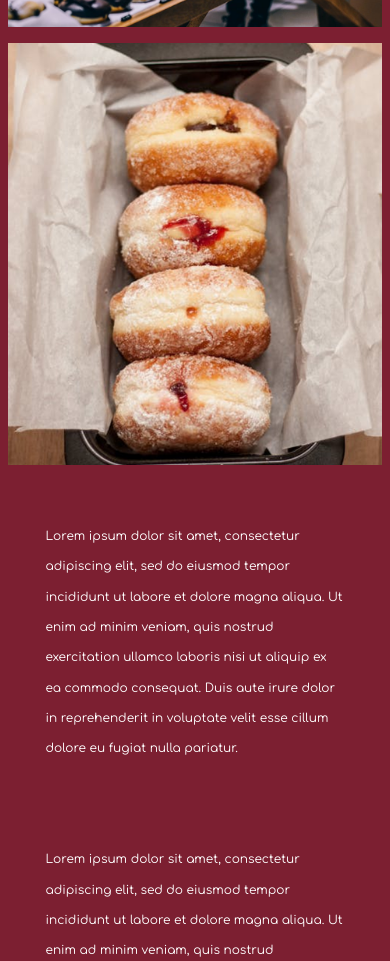
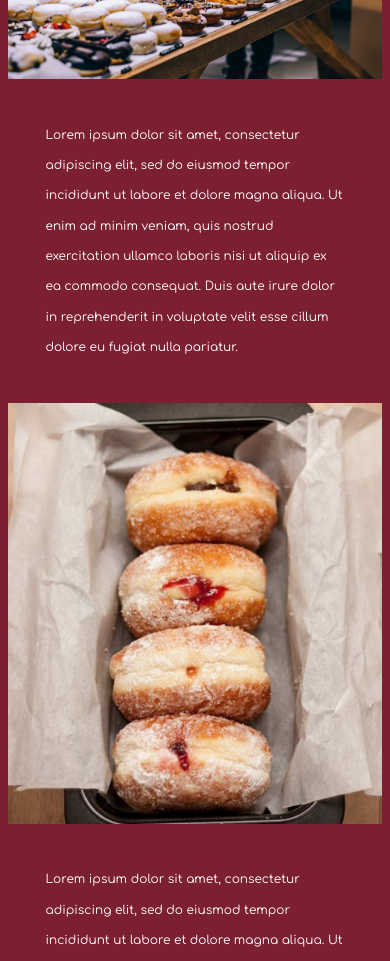
Before and after one commit to henrikySena/Mussie, a plain HTML site: page mussie/index.html in a window 390 px wide. Shown: the part 2320-3281 px from the top of the page. Drawn offline with Linux system fonts and the light colour scheme.

Commit message:
Add files via upload

```diff
--- a/mussie/index.html
+++ b/mussie/index.html
@@ -148,18 +148,22 @@
 
 
     <section id="sobre" class="grid-container">
+
         <div class="text-box">
             <p>Lorem ipsum dolor sit amet, consectetur adipiscing elit,
                 sed do eiusmod tempor incididunt ut labore et dolore magna aliqua.
                 Ut enim ad minim veniam, quis nostrud exercitation ullamco laboris
                 nisi ut aliquip ex ea commodo consequat. </p>
         </div>
+
         <div class="image-box">
             <img src="imgs/sobre/Frame 18.png" alt="Vitrine de donuts">
         </div>
-        <div class="image-box large">
+
+        <div class="image-box">
             <img src="imgs/sobre/Frame 19.png" alt="Donuts recheados">
         </div>
+
         <div class="text-box">
             <p>Lorem ipsum dolor sit amet, consectetur adipiscing elit,
                 sed do eiusmod tempor incididunt ut labore et dolore magna aliqua.
@@ -168,15 +172,18 @@
                 reprehenderit in voluptate velit esse cillum dolore eu fugiat
                 nulla pariatur. </p>
         </div>
+
         <div class="text-box">
             <p>Lorem ipsum dolor sit amet, consectetur adipiscing elit,
                 sed do eiusmod tempor incididunt ut labore et dolore magna aliqua.
                 Ut enim ad minim veniam, quis nostrud exercitation ullamco laboris
                 nisi ut aliquip ex ea commodo consequat. </p>
         </div>
+
         <div class="image-box">
             <img src="imgs/sobre/Frame 20.png" alt="Granulado colorido">
         </div>
+
     </section>
 
 
--- a/mussie/style.css
+++ b/mussie/style.css
@@ -1,7 +1,8 @@
 /*
 PALETA DE CORES
 
-Cereja: #7C1F31
+Cereja: #7c1f31
+Lua nova: #1e1e1e
 
 
 
@@ -524,7 +525,7 @@ img-slide{
     margin-bottom: 4rem;
     width: 90%;
     border-radius: 8px;
-    box-shadow: 0 4px 8px rgba(0, 0, 0, 0.1);
+    /*box-shadow: 0 4px 8px rgba(0, 0, 0, 0.1);*/ /* eu prefiro sem */
     gap: 20rem;
 }
 
@@ -533,6 +534,7 @@ img-slide{
     color: var(--main-color);
     font-weight: 400;
     margin-bottom: 5rem;
+    line-height: 2;
 }
 
 @media screen and (max-width: 800px){
@@ -548,22 +550,23 @@ img-slide{
 
 
 /* SECTION sobre nós */
+
 .grid-container {
     display: grid;
     grid-template-columns: 1fr 1fr;
     grid-template-rows: auto;
-    background-color: var(--main-color);  /* Cor de fundo similar à imagem */
+    background-color: var(--main-color);
     padding: auto;
 }
 
 .text-box {
     background-color: var(--main-color);
     color: white;
-    padding: auto; /* Ajuste no padding */
+    padding: auto;
     display: flex;
-    align-items: center; /* Alinha verticalmente */
-    justify-content: center; /* Alinha horizontalmente */
-    height: 100%; /* Garante que o elemento ocupe toda a altura da célula */
+    align-items: center;
+    justify-content: center;
+    height: 100%;
     font-size: 1rem;
     margin-left: 20%;
     margin-right: 20%;
@@ -578,29 +581,36 @@ img-slide{
     display: block;
 }
 
-.large {
-    grid-column: span 0;
-}
-
-/* Responsividade */
 @media (max-width: 768px) {
     .grid-container {
-        grid-template-columns: 1fr;
+        display: flex;
+        flex-direction: column;
     }
+
+    /* ordena as imagens corretamente */
+    .text-box:nth-child(1) { order: 1; }
+    .image-box:nth-child(2) { order: 2; }
+    .image-box:nth-child(3) { order: 4; }
+    .text-box:nth-child(4) { order: 3; }
+    .text-box:nth-child(5) { order: 5; }
+    .image-box:nth-child(6) { order: 6; }
+
 
     .text-box {
         background-color: var(--main-color);
         color: white;
-        padding: auto; /* Ajuste no padding */
+        padding: auto;
         display: flex;
-        align-items: center; /* Alinha verticalmente */
-        justify-content: center; /* Alinha horizontalmente */
-        height: 100%; /* Garante que o elemento ocupe toda a altura da célula */
+        align-items: center;
+        justify-content: center;
+        height: 100%;
         font-size: 1.5rem;
         margin-left: 10%;
         margin-right: 10%;
         line-height: 2.5;
-        margin-bottom: 10rem;
+        margin-top: 5rem;
+        margin-bottom:5rem;
+
     }
 
     .image-box img {
@@ -608,7 +618,6 @@ img-slide{
         height:auto;
         object-fit: cover;
         display: block;
-        margin-bottom: 2rem;
     }
 }
 
@@ -617,7 +626,7 @@ img-slide{
 /* -------------------------------------------------------------------------------------------------- */
 
 
-/* SECTION planos(? talvez algo que leve para cadastrar) */
+/* SECTION planos(talvez algo que leve para cadastrar?) */
 
 #planos {
     position: relative;
@@ -635,7 +644,7 @@ img-slide{
 
 
 
-  /* -------------------------------------------------------------------------------------------------- */
+/* -------------------------------------------------------------------------------------------------- */
 
 
 /* FOOTER */
```
